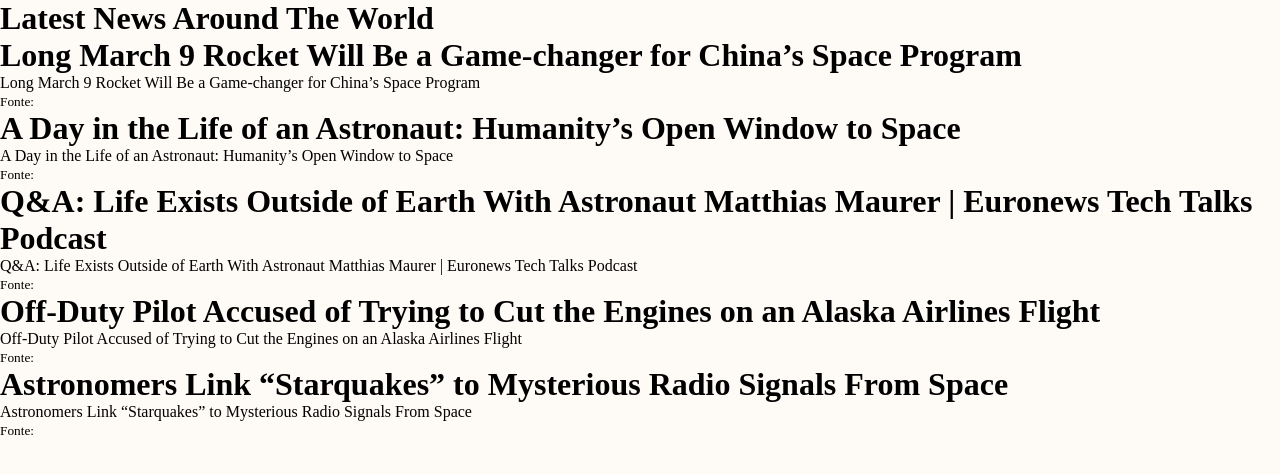
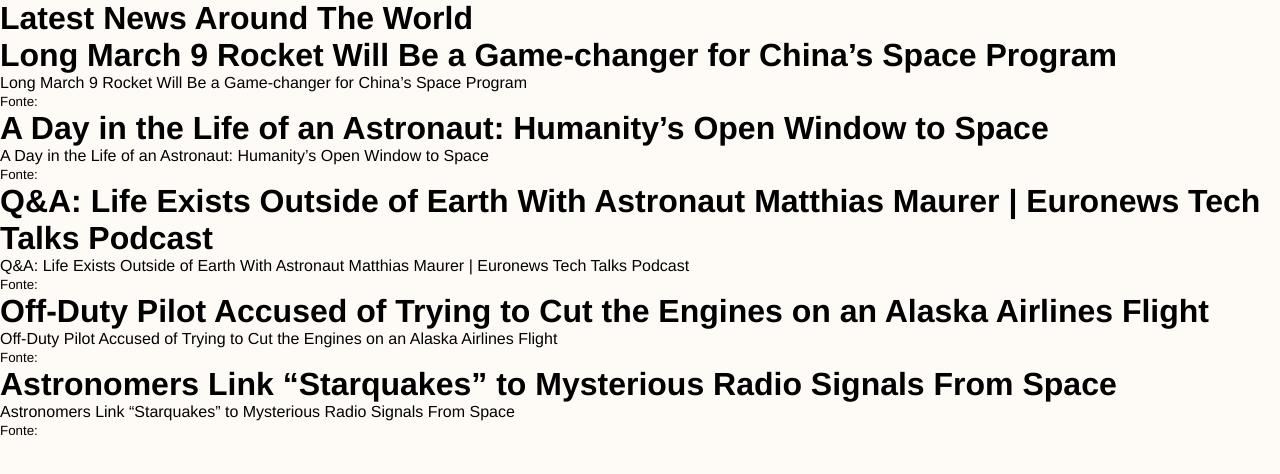
Before and after one commit to rodolfmirand/ada-space-news, a React (Vite) app: page / in a window 1280 px wide. Shown: the top 474 px of the page. Built offline with nearby package versions, Linux system fonts and the light colour scheme.

Commit message:
refactor: change font family

```diff
--- a/src/index.css
+++ b/src/index.css
@@ -1,3 +1,7 @@
+:root {
+  font-family:'Franklin Gothic Medium', 'Arial Narrow', Arial, sans-serif;
+}
+
 * {
   margin: 0;
   padding: 0;
```
